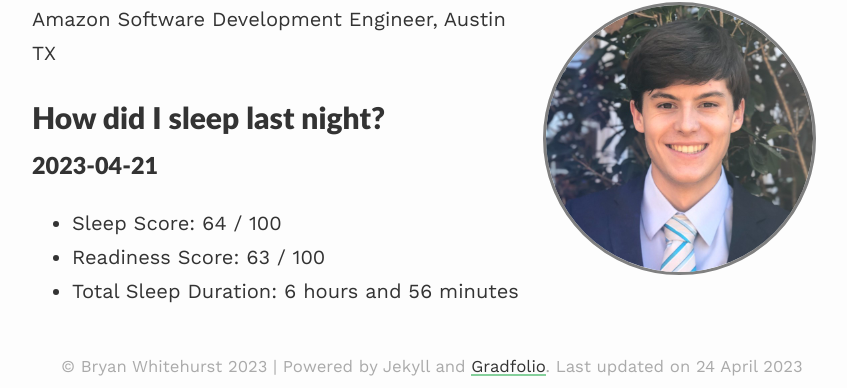
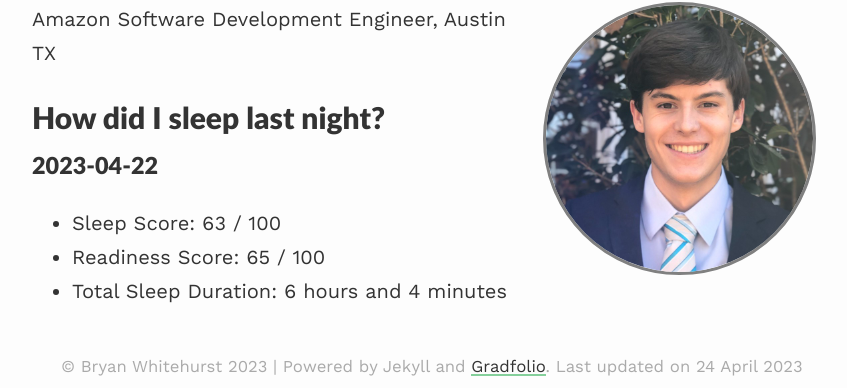
Before and after one commit to BryanWhitehurst/bryanwhitehurst.github.io, a Jekyll site: the page built from index.md, in a window 1280 px wide. Shown: the part 190-578 px from the top of the page, without its empty margins (208-1055 px from the left). Built offline with Jekyll 4.4.1, drawn with Linux system fonts in a browser that asks for light colours; nearby versions of some CDN libraries.

Commit message:
daily oura update

```diff
--- a/index.md
+++ b/index.md
@@ -10,7 +10,7 @@ published: true
 Amazon Software Development Engineer, Austin TX
 
 # How did I sleep last night?
-### 2023-04-21
-- Sleep Score: 64 / 100
-- Readiness Score: 63 / 100
-- Total Sleep Duration: 6 hours and 56 minutes
+### 2023-04-22
+- Sleep Score: 63 / 100
+- Readiness Score: 65 / 100
+- Total Sleep Duration: 6 hours and 4 minutes
```
